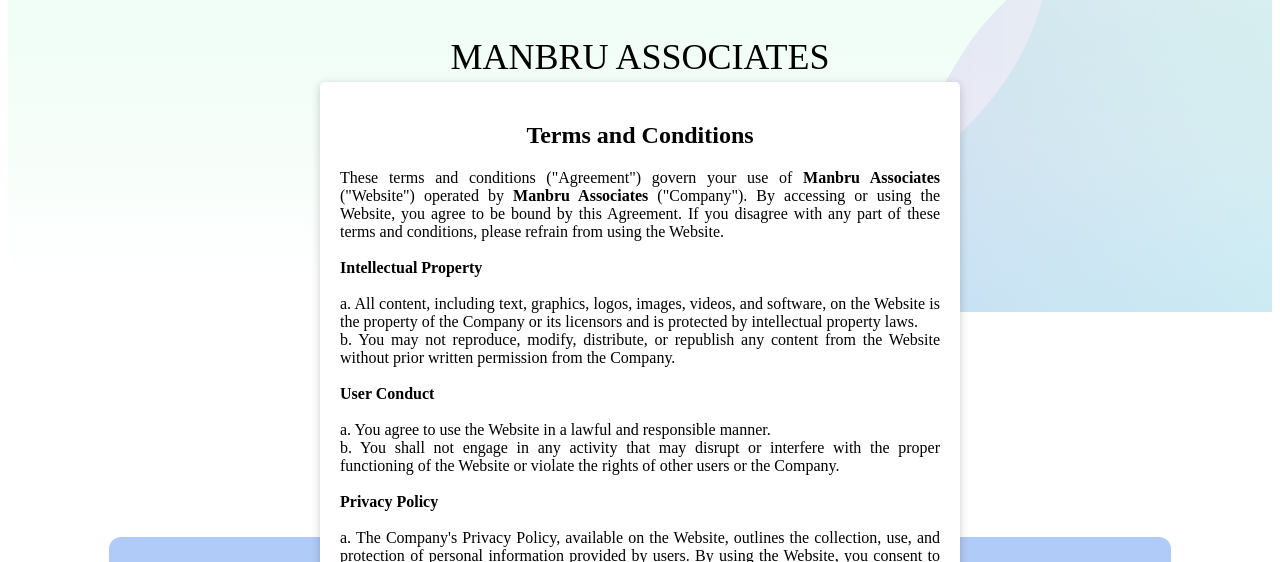
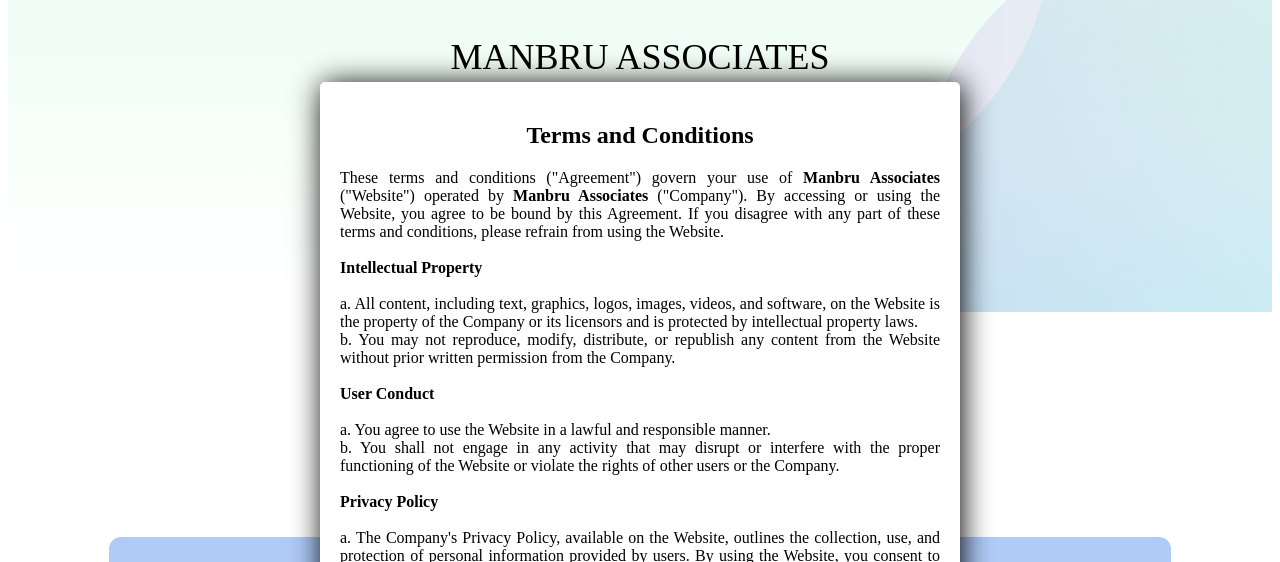
Before and after one commit to manbruassociates/manbru, a plain HTML site: page index.html in a window 1280 px wide. Both pictures are taken after a click on the link "Terms & Conditions". Shown: the part 338-900 px from the top of the page. Drawn offline with Linux system fonts and the light colour scheme.

Commit message:
blur effect added

```diff
--- a/index.css
+++ b/index.css
@@ -142,6 +142,7 @@ a:visited{
         border-radius: 5px;
         text-align: center;
         visibility: visible;
+        box-shadow: 2px 2px 30px black;
     }
 
     #closePopup {
```
